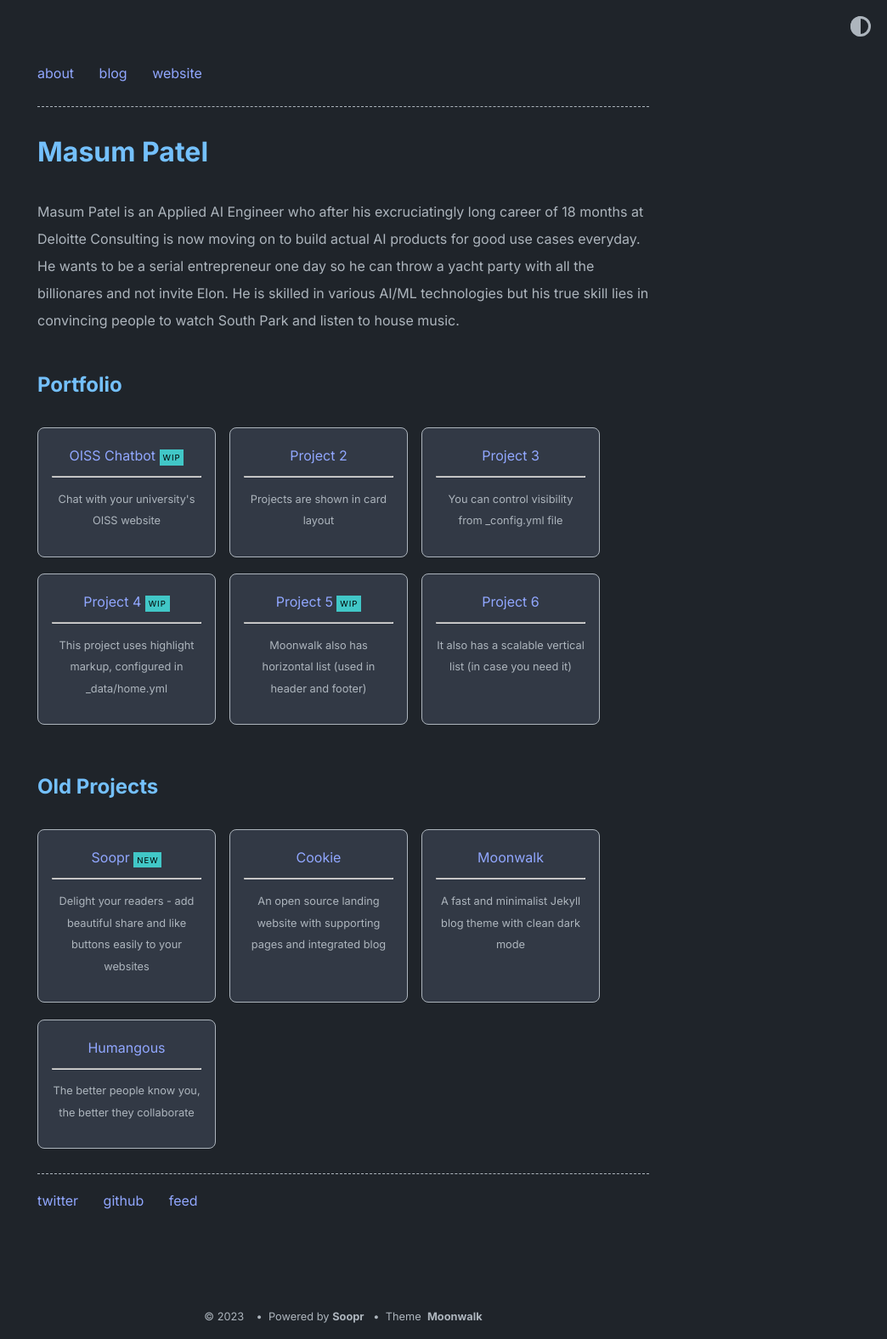
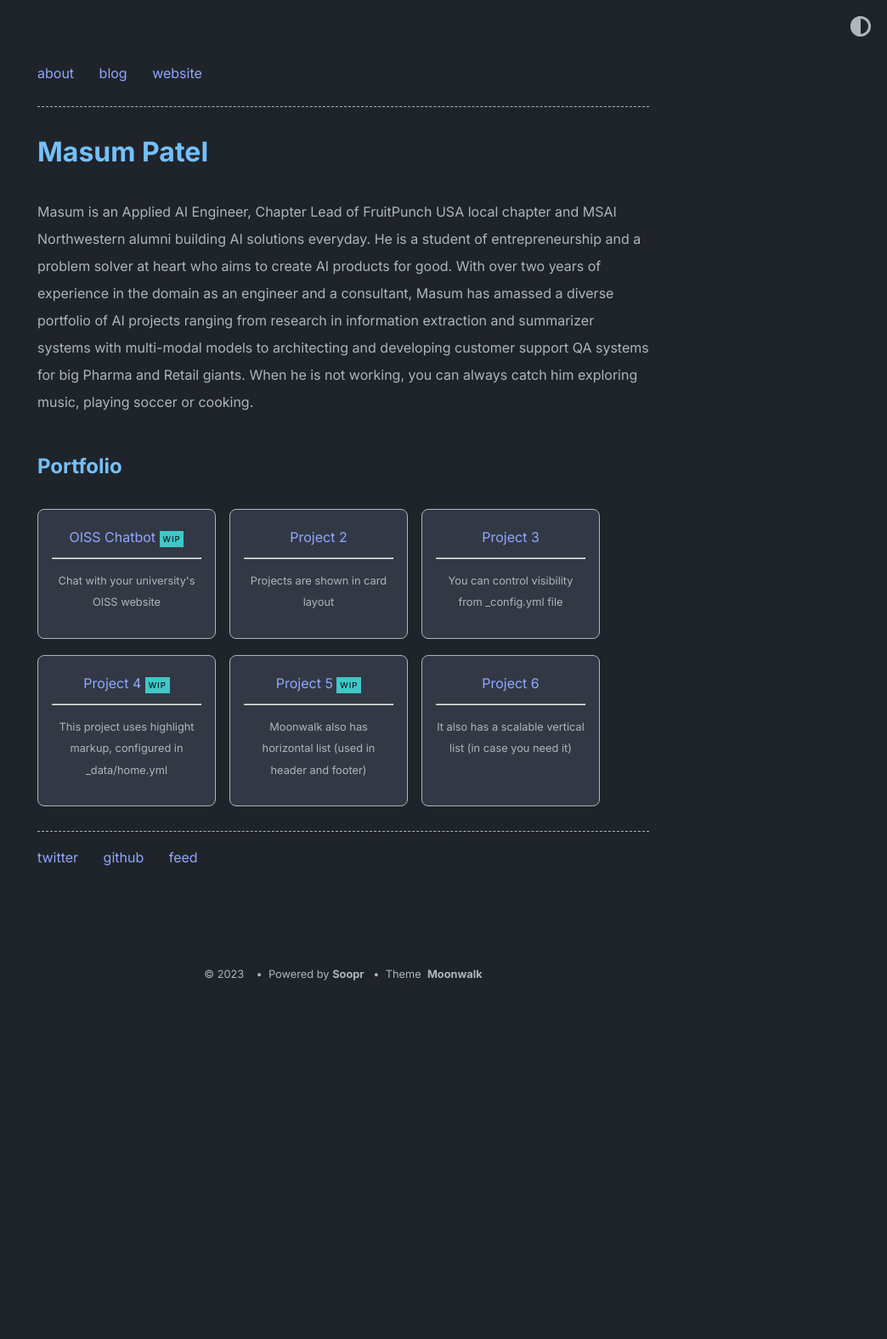
Before and after one commit to M4sum/m4sum.github.io, a Jekyll site: the page built from index.md, in a window 1280 px wide. Shown: the whole page at 85% size, without its empty margins (236-1280 px from the left). Built offline with Jekyll 4.4.1, drawn with Linux system fonts in a browser that asks for light colours; after the commit the page ends 1173 px from its top, so only the background shows below that.

Commit message:
fixing date issue

```diff
--- a/_config.yml
+++ b/_config.yml
@@ -1,12 +1,14 @@
 title: Masum Patel
 description: > # description of the site (multiple lines allowed)
-  Masum Patel is an Applied AI Engineer who after his excruciatingly long career of 18 months at Deloitte Consulting
-  is now moving on to build actual AI products for good use cases everyday. He wants to be a
-  serial entrepreneur one day so he can throw a yacht party with all the billionares
-  and not invite Elon. He is skilled in various AI/ML technologies but his true skill lies in
-  convincing people to watch South Park and listen to house music.
+  Masum is an Applied AI Engineer, Chapter Lead of FruitPunch USA local chapter and
+  MSAI Northwestern alumni building AI solutions everyday. He is a student of entrepreneurship and a problem
+  solver at heart who aims to create AI products for good. With over two years of experience in
+  the domain as an engineer and a consultant, Masum has amassed a diverse portfolio of AI projects
+  ranging from research in information extraction and summarizer systems with multi-modal models
+  to architecting and developing customer support QA systems for big Pharma and Retail giants.
+  When he is not working, you can always catch him exploring music, playing soccer or cooking.
 
-permalink: /:slug
+permalink: /:title/
 
 favicon: "./logo.png" # relative path to site's favicon
 
@@ -29,7 +31,7 @@ theme_config:
   # following keys are using to create home layout
   show_projects: true # show projects as cards, add in _data/home.yml
   show_blog: false # show blog posts added in _posts
-  show_old_projects: true # show old projects as cards, add in _data/home.yml
+  show_old_projects: false # show old projects as cards, add in _data/home.yml
   show_misc_list: false # show generic vertical list for misc details, add _data/home.yml
   show_reading_time: true # show number of words and reading time in the blog posts
   show_tags: true # show tags in a blog posts
```
Also changed, not shown: _layouts/post.html (line endings or trailing spaces), _posts/oiss-chatbot.md (renamed from _posts/2023-10-05-oiss-chatbot.md).
